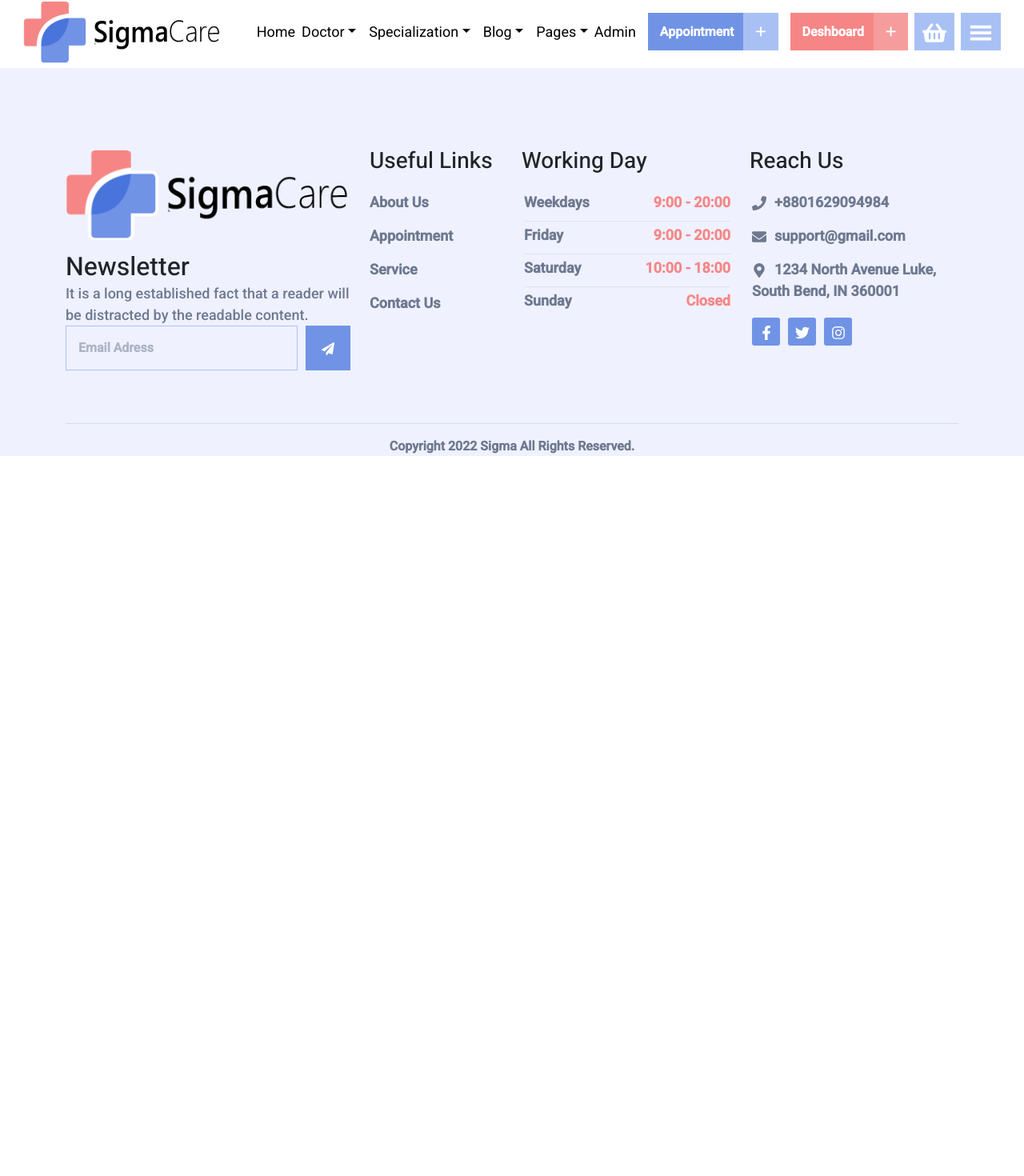
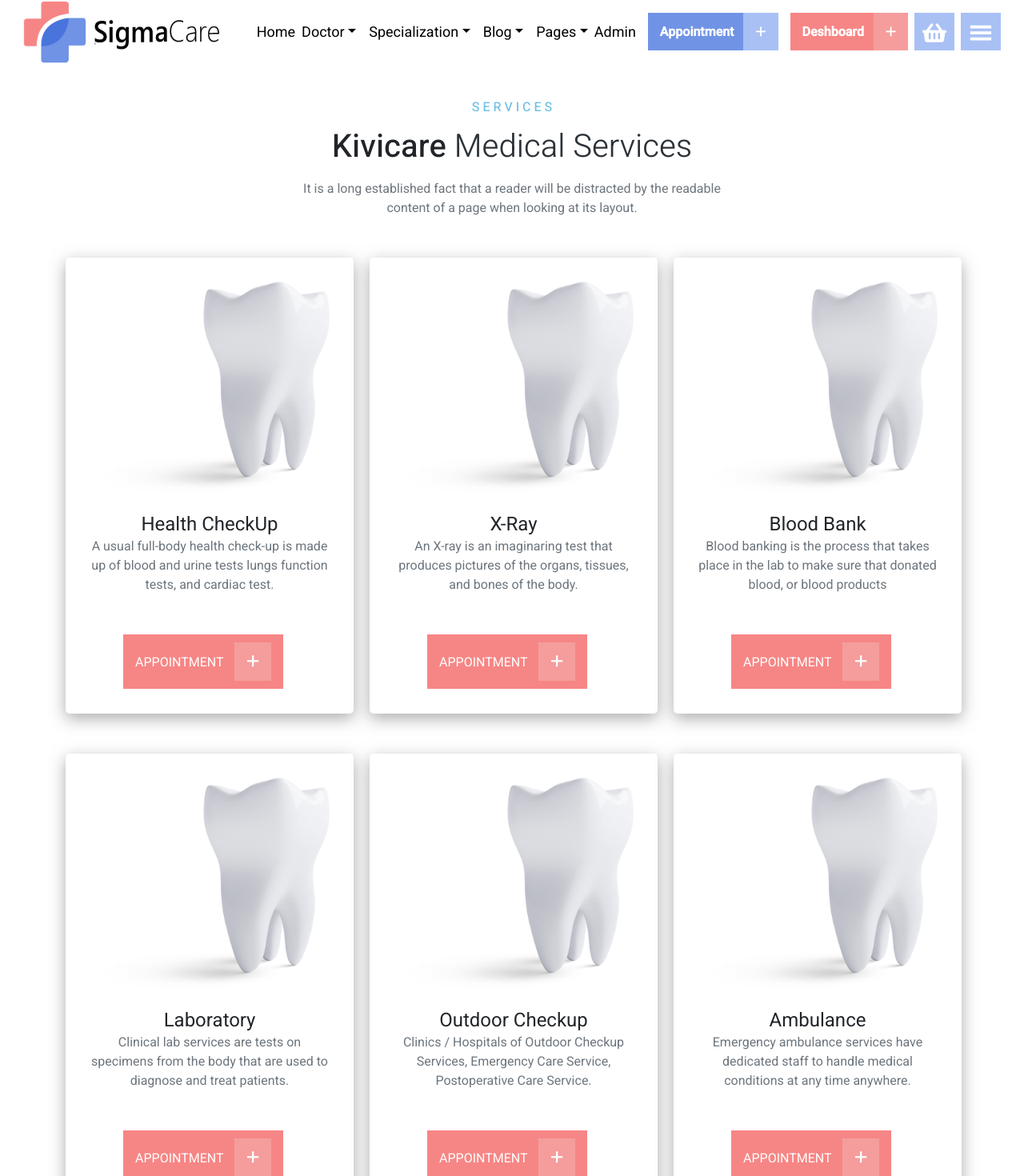
Before and after one commit to ruhulamin77/sigma-hospital-client, a React (Create React App) app: page /service in a window 1280 px wide. Shown: the part 15-1485 px from the top of the page at 80% size. Before the commit the page ends 800 px from the top, so only its background shows below. Built offline with nearby package versions, Linux system fonts and the light colour scheme.

Commit message:
service add

```diff
--- a/src/App.js
+++ b/src/App.js
@@ -9,6 +9,7 @@ import Community from "./components/Community/Community";
 
 import Header from "./components/Share/Header/Header";
 import SingleDoctor from "./components/SingleDoctor/SingleDoctor";
+import Service from "./components/Service/Service";
 
 
 function App() {
@@ -26,6 +27,9 @@ function App() {
           <Route path="/home" element={<Home />} />
         </Routes>
         <Routes>
+          <Route path="/service" element={<Service />} />
+        </Routes>
+        <Routes>
           <Route path="/login" element={<Login />} />
         </Routes>
         <Routes>
--- /dev/null
+++ b/src/components/Service/Service.css
@@ -0,0 +1,57 @@
+.service {
+  padding: 30px;
+  width: 360px;
+  height: 570px;
+  text-align: justify;
+  box-shadow: 0 6px 20px 0 rgba(128, 128, 128, 0.658);
+  border-radius: 5px;
+  margin: auto;
+  margin-top: 50px;
+  transition: 0.5s;
+}
+
+.service:hover {
+  transform: translateY(-0.5em);
+  margin-top: 40px;
+}
+.sr {
+  color: #6ec1e4;
+}
+span {
+  color: #2c3238;
+  font-weight: 300;
+}
+.para {
+  color: #6c757d;
+  font-weight: 400;
+}
+.service-btn {
+  margin-left: 42px;
+  border: none;
+  padding: 10px 15px;
+  background-color: #f68685;
+  color: white;
+  text-transform: uppercase;
+}
+
+.services {
+  margin: auto;
+}
+@media screen and (max-width: 467px) {
+  .service {
+    width: 90%;
+    height: 530px;
+  }
+  .service:hover {
+    height: 535px;
+    margin-top: 20px;
+  }
+  .service-btn {
+    margin-left: 36px;
+    border: none;
+    padding: 10px 15px;
+    background-color: #f68685;
+    color: white;
+    margin-bottom: 27px;
+  }
+}
--- /dev/null
+++ b/src/components/Service/Service.js
@@ -0,0 +1,93 @@
+import React from 'react';
+import './Service.css';
+import web from '../../images/tooth-isolated-white-surface.png'
+
+const Service = () => {
+    return (
+        <div className="container mt-4 pb-5 mb-2">
+      <h6 className="text-center pt-3 sr">S E R V I C E S</h6>
+      <h1 className="text-center pt-3">Kivicare <span>Medical Services</span></h1>
+        <p className="text-center pt-3 para">It is a long established fact that a reader will be distracted by the readable <br />
+            content of a page when looking at its layout.
+        </p>
+      <div className="services">
+        <div className="row d-flex justify-content-center align-items-center">
+          <div className="col-md-6 col-lg-4 col-sm-12">
+            <div className="service">
+              <div>
+                <img className="img-fluid" src={web} alt="" />
+              </div>
+              <h4 className="pt-4 text-center">Health CheckUp</h4>
+              <p className='para text-center'>
+              A usual full-body health check-up is made up of blood and urine tests lungs function tests, and cardiac test.
+              </p>
+              <button className='service-btn'>Appointment <i className="fas fa-plus btn-icon"></i></button>
+            </div>
+          </div>
+          <div className="col-md-6 col-lg-4 col-sm-12">
+            <div className="service ">
+              <div>
+                <img className="img-fluid" src={web} alt="" />
+                <h4 className="pt-4 text-center">X-Ray</h4>
+                <p className='para text-center'>
+                An X-ray is an imaginaring test that produces pictures of the organs, tissues, and bones of the body.
+                </p>
+                <button className='service-btn'>Appointment <i className="fas fa-plus btn-icon"></i></button>
+              </div>
+            </div>
+          </div>
+          <div className="col-md-6 col-lg-4 col-sm-12">
+            <div className="service">
+                <div>
+                  <img className="img-fluid" src={web} alt="" />
+                </div>
+                <h4 className="pt-4 text-center">Blood Bank</h4>
+                <p className='para text-center'>
+                Blood banking is the process that takes place in the lab to make sure that donated blood, or blood products
+                </p>
+                <button className='service-btn'>Appointment <i className="fas fa-plus btn-icon"></i></button>
+            </div>
+          </div>
+          <div className="col-md-6 col-lg-4 col-sm-12">
+            <div className="service">
+                <div>
+                  <img className="img-fluid" src={web} alt="" />
+                </div>
+                <h4 className="pt-4 text-center">Laboratory</h4>
+                <p className='para text-center'>
+                Clinical lab services are tests on specimens from the body that are used to diagnose and treat patients.
+                </p>
+                <button className='service-btn'>Appointment <i className="fas fa-plus btn-icon"></i></button>
+            </div>
+          </div>
+          <div className="col-md-6 col-lg-4 col-sm-12">
+            <div className="service">
+                <div>
+                  <img className="img-fluid" src={web} alt="" />
+                </div>
+                <h4 className="pt-4 text-center">Outdoor Checkup</h4>
+                <p className='para text-center'>
+                Clinics / Hospitals of Outdoor Checkup Services, Emergency Care Service, Postoperative Care Service.
+                </p>
+                <button className='service-btn'>Appointment <i className="fas fa-plus btn-icon"></i></button>
+            </div>
+          </div>
+          <div className="col-md-6 col-lg-4 col-sm-12">
+            <div className="service">
+                <div>
+                  <img className="img-fluid" src={web} alt="" />
+                </div>
+                <h4 className="pt-4 text-center">Ambulance</h4>
+                <p className='para text-center'>
+                Emergency ambulance services have dedicated staff to handle medical conditions at any time anywhere.
+                </p>
+                <button className='service-btn'>Appointment <i className="fas fa-plus btn-icon"></i></button>
+            </div>
+          </div>
+        </div>
+      </div>
+    </div>
+  );
+};
+
+export default Service;
```
